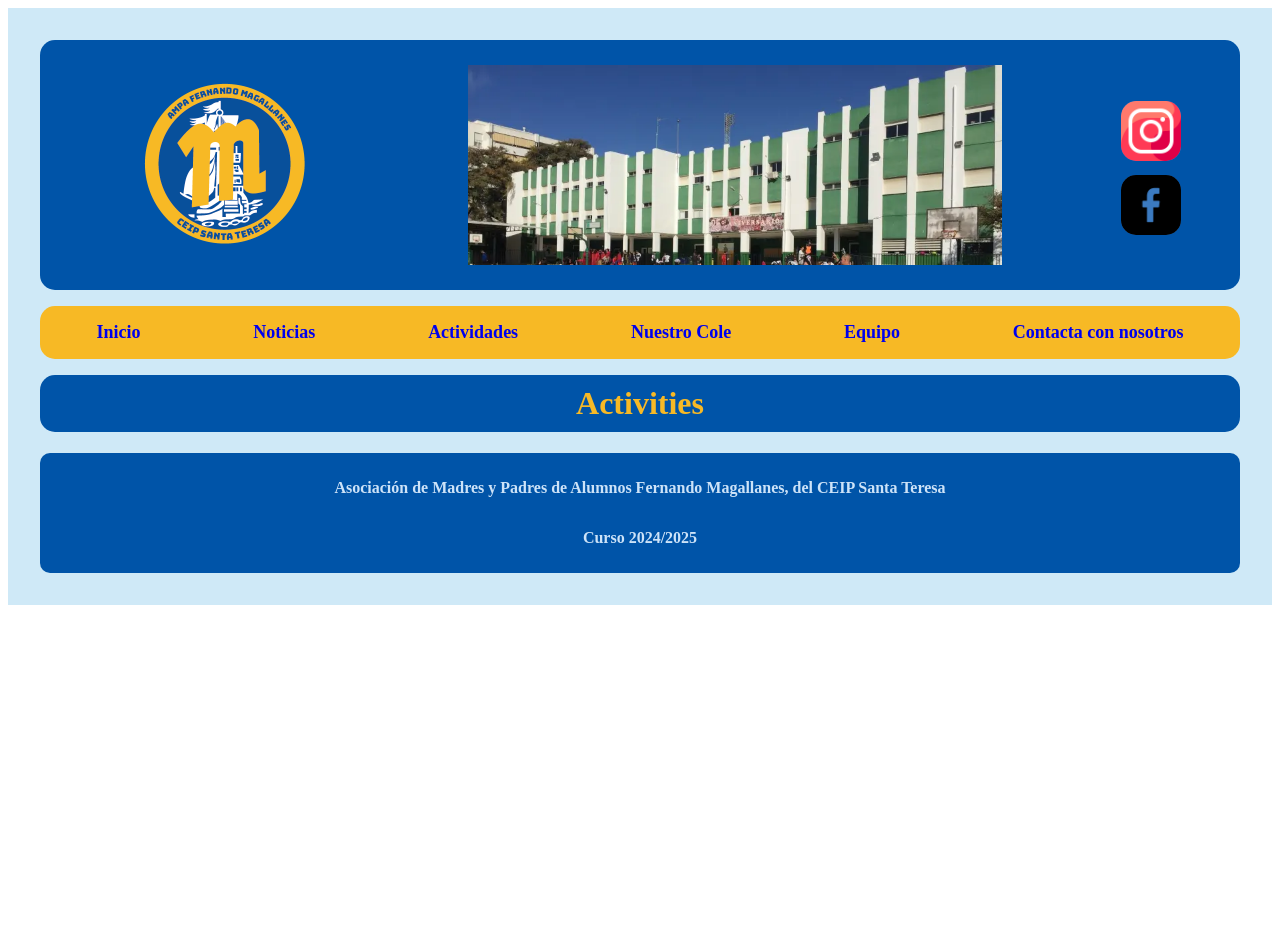
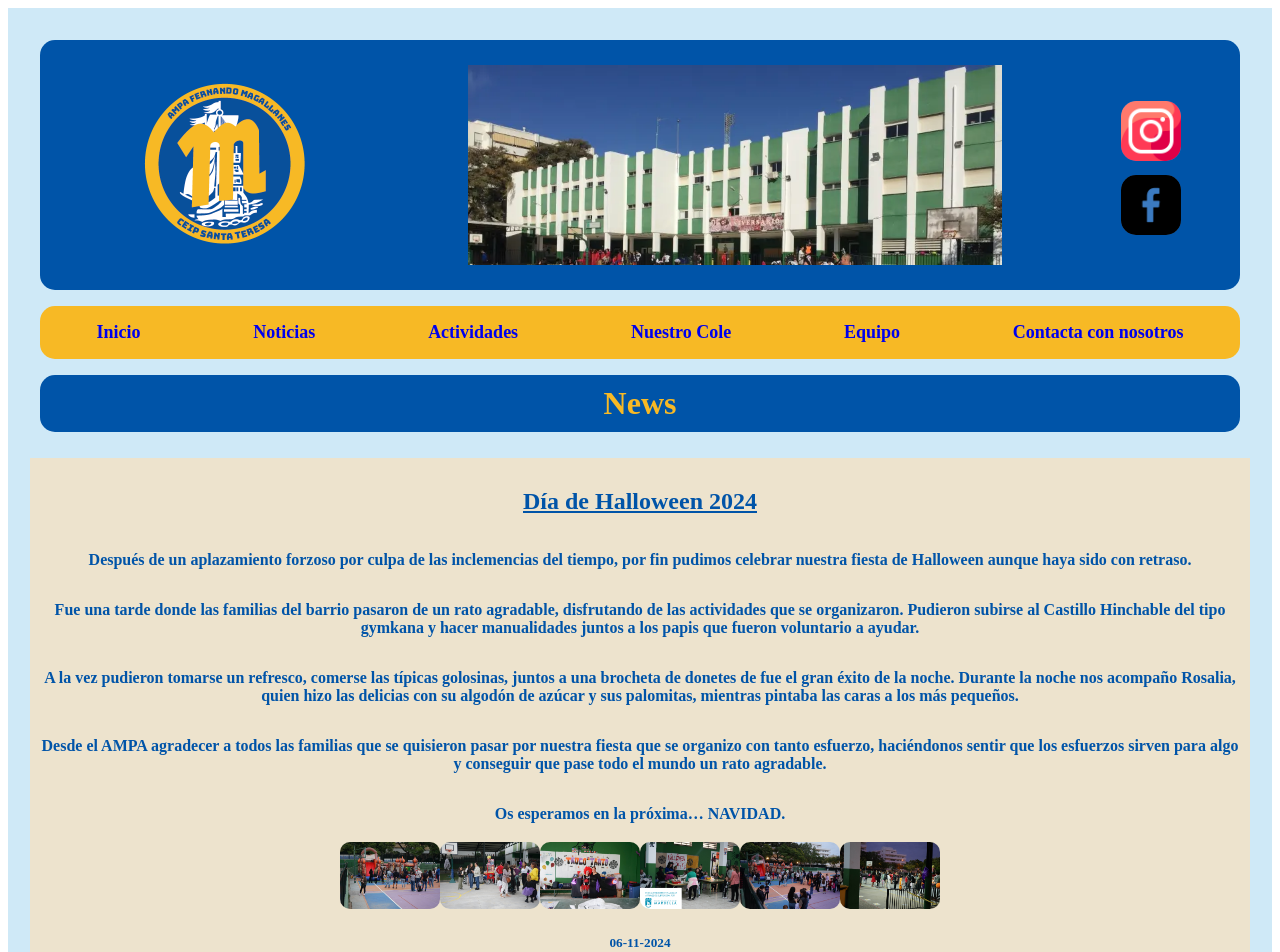
Before and after one commit to rortegaez/ampafernandomagallanes, a React (Vite) app: page /activities in a window 1280 px wide. Shown: the top 952 px of the page. Before the commit the page ends 800 px from the top, so only its background shows below. Built offline with nearby package versions, Linux system fonts and the light colour scheme.

Commit message:
end activities

```diff
--- a/src/components/page/Activities.jsx
+++ b/src/components/page/Activities.jsx
@@ -1,7 +1,40 @@
+import { useEffect, useState } from "react";
+
+import ARTICULOS from "../article/articulos.js";
+
+import "./css/newsActivities.css";
+
 export const Activities = () => {
+  const [news, setNews] = useState([]);
+
+  useEffect(() => {
+    const recoveryNews = () => {
+      const recoveryArticles = ARTICULOS.filter(
+        (element) => element.description === "activities"
+      );
+      setNews(recoveryArticles);
+    };
+    recoveryNews();
+  }, []);
   return (
     <>
-      <h1>Activities</h1>
+      <h1>News</h1>
+      <div className="textContainer">
+        {news.map((items) => (
+          <div key={items.ident} className="textBlock">
+            <h2>{items.title}</h2>
+            {items.body.map((item) => (
+              <p key={item}>{item}</p>
+            ))}
+            <div>
+              {items.image?.map((imgs) => (
+                <img src={imgs} alt="photo" key={imgs} className="imgText" />
+              ))}
+            </div>
+            <h5>{items.date}</h5>
+          </div>
+        ))}
+      </div>
     </>
   );
 };
--- a/src/components/page/News.jsx
+++ b/src/components/page/News.jsx
@@ -2,7 +2,7 @@ import { useEffect, useState } from "react";
 
 import ARTICULOS from "../article/articulos.js";
 
-import "./css/news.css";
+import "./css/newsActivities.css";
 
 export const News = () => {
   const [news, setNews] = useState([]);
@@ -19,16 +19,16 @@ export const News = () => {
   return (
     <>
       <h1>News</h1>
-      <div className="newsContainer">
+      <div className="textContainer">
         {news.map((items) => (
-          <div key={items.ident} className="news">
+          <div key={items.ident} className="text">
             <h2>{items.title}</h2>
             {items.body.map((item) => (
               <p key={item}>{item}</p>
             ))}
             <div>
               {items.image?.map((imgs) => (
-                <img src={imgs} alt="photo" key={imgs} className="imgNews" />
+                <img src={imgs} alt="photo" key={imgs} className="imgText" />
               ))}
             </div>
             <h5>{items.date}</h5>
--- a/src/components/page/css/news.css
+++ /dev/null
@@ -1,33 +0,0 @@
-.newsContainer {
-  display: flex;
-  flex-direction: column;
-  justify-content: center;
-  align-items: center;
-  margin-top: 5px;
-}
-.news {
-  background-color: var(--main-orange);
-  display: flex;
-  flex-direction: column;
-  justify-content: center;
-  align-items: center;
-  margin-top: 5px;
-  width: 100%;
-}
-h2,
-p,
-h5 {
-  color: var(--main-blue);
-}
-h2 {
-  text-decoration: underline;
-}
-p {
-  font-weight: bold;
-}
-.imgNews {
-  margin-top: 3px;
-  width: 50px;
-  object-fit: cover;
-  border-radius: 10px;
-}
--- /dev/null
+++ b/src/components/page/css/newsActivities.css
@@ -0,0 +1,34 @@
+.textContainer {
+  display: flex;
+  flex-direction: column;
+  justify-content: center;
+  align-items: center;
+  margin-top: 5px;
+}
+.textBlock {
+  background-color: var(--main-orange);
+  display: flex;
+  flex-direction: column;
+  justify-content: center;
+  align-items: center;
+  margin-top: 5px;
+  width: 100%;
+  padding: 10px;
+}
+h2,
+p,
+h5 {
+  color: var(--main-blue);
+}
+h2 {
+  text-decoration: underline;
+}
+p {
+  font-weight: bold;
+}
+.imgText {
+  margin-top: 3px;
+  width: 100px;
+  object-fit: cover;
+  border-radius: 10px;
+}
```
